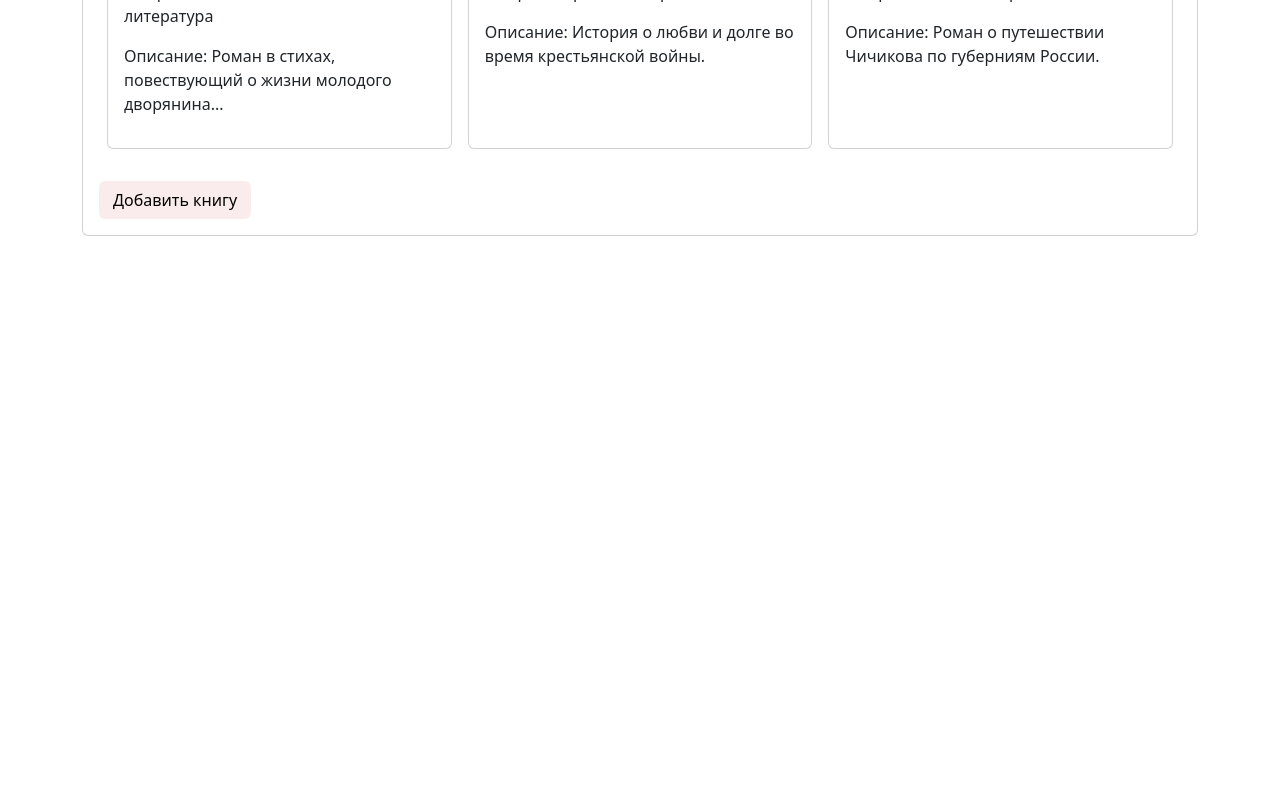
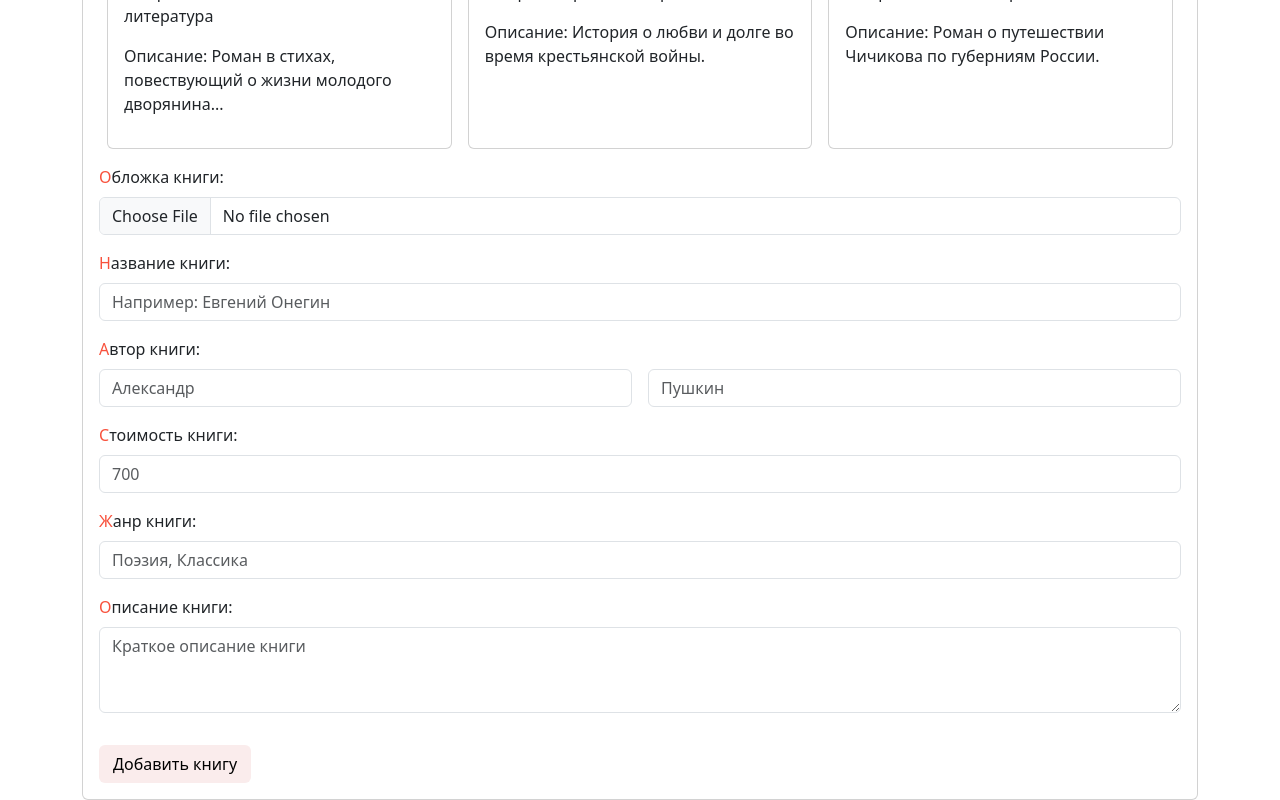
Before and after one commit to andsnow869/books-api, a React (Create React App) app in the folder client/: page / in a window 1280 px wide. Shown: the part 702-1502 px from the top of the page. Before the commit the page ends 938 px from the top, so only its background shows below. Built offline with nearby package versions, Linux system fonts and the light colour scheme.

Commit message:
Добавление формы

```diff
--- a/client/src/App.css
+++ b/client/src/App.css
@@ -4,7 +4,7 @@
 .card-hover{
     transition: all 0.3s linear;
 }
-h5::first-letter {
+h5::first-letter , label::first-letter{
     color: #f8513c;
 
 }
--- a/client/src/App.js
+++ b/client/src/App.js
@@ -1,6 +1,7 @@
 import React, { useState } from 'react';
 import './App.css';
 import ListBooks from './layout/CardBook/components/ListBooks';
+import FormBook from './layout/FormBook/FormBook';
 
 const App = () => {
   const [books, setBooks] = useState(
@@ -51,11 +52,7 @@ const AddContact = () => {
         <div>
           <h1 className="card-header text-center">Список книг</h1>
           <ListBooks books = {books} />
-          <div>
-            <button
-            className='m-3 rounded-2'
-            onClick={() => {AddContact()}}>Добавить книгу</button>
-          </div>
+          <FormBook AddContact = {AddContact} />
         </div>
       </div>
     </div>
--- /dev/null
+++ b/client/src/layout/FormBook/FormBook.jsx
@@ -0,0 +1,49 @@
+import React from "react";
+
+const FormBook = (props) =>{
+    return(
+        <div>
+            <div className="mb-3 px-3">
+                 <form>
+                    <div className="mb-3">
+                        <label className="form-label" htmlFor="inputGroupFile01">Обложка книги:</label>
+                        <input className="form-control" type="file" id="inputGroupFile01"/>
+                    </div>
+                    <div className="mb-3">
+                        <label className="form-label">Название книги:</label>
+                        <input className="form-control" placeholder="Например: Евгений Онегин" type="text" />
+                    </div>
+                    <div className="mb-3">
+                        <label className="form-label">Автор книги:</label>
+                        <div className="d-flex">
+                            <input className="form-control me-3" placeholder="Александр" type="text" />
+                            <input className="form-control" placeholder="Пушкин" type="text" />
+                        </div>
+                    </div>
+                    <div className="mb-3">
+                        <label className="form-label">Стоимость книги:</label>
+                        <input className="form-control" placeholder="700" type="number" />
+                    </div>
+                    <div className="mb-3">
+                        <label className="form-label">Жанр книги:</label>
+                        <input className="form-control" placeholder="Поэзия, Классика" type="text" />
+                    </div>
+                    <div className="mb-3">
+                        <label className="form-label">Описание книги:</label>
+                        <textarea className="form-control" placeholder="Краткое описание книги" type="text" rows={3}></textarea>
+                    </div>
+
+                 </form>
+            </div>
+            <div>
+                <button
+                  className='m-3 rounded-2'
+                  onClick={() => {props.AddContact()}}
+                  >Добавить книгу
+                </button>
+          </div>
+        </div>
+    );
+}
+
+export default FormBook;
```
